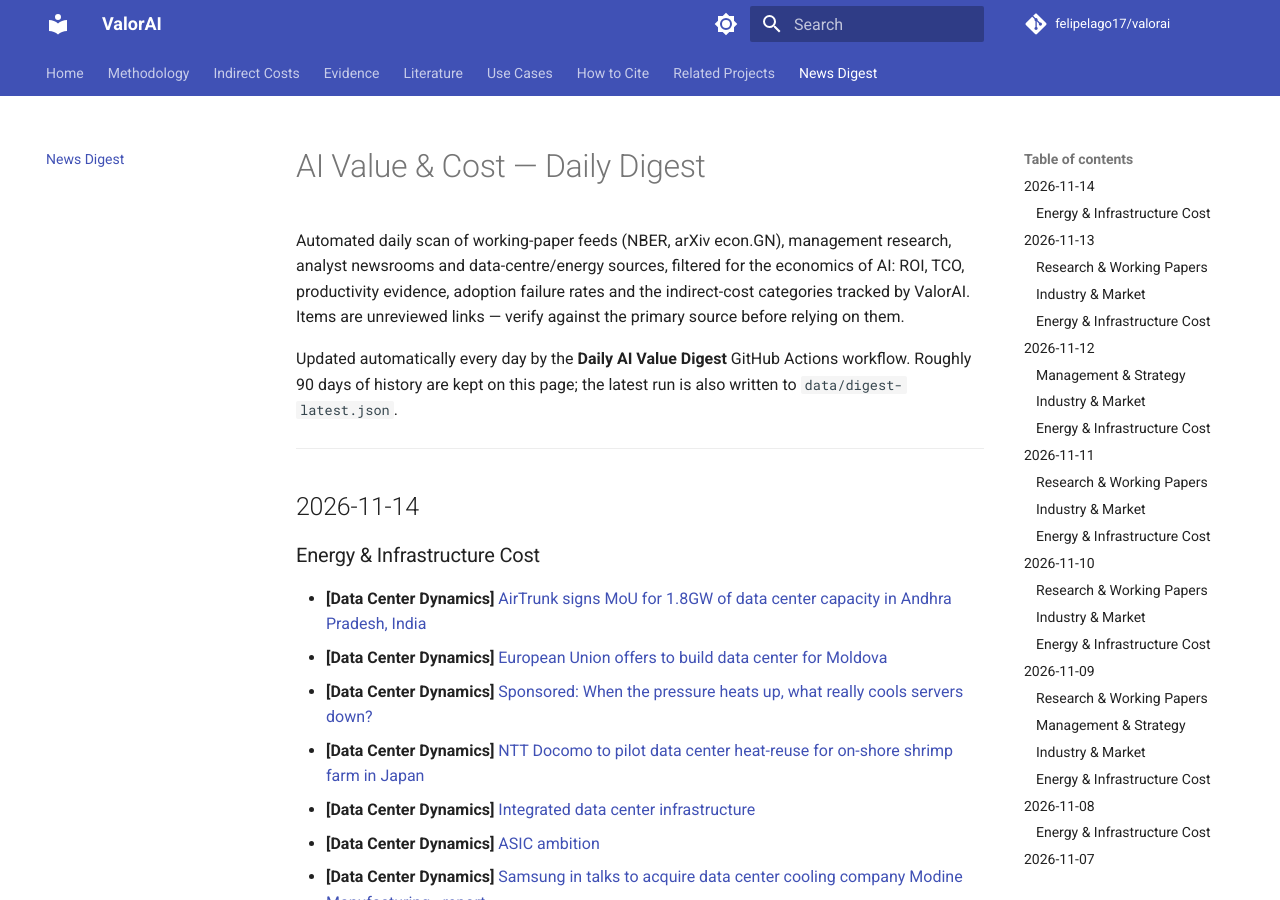
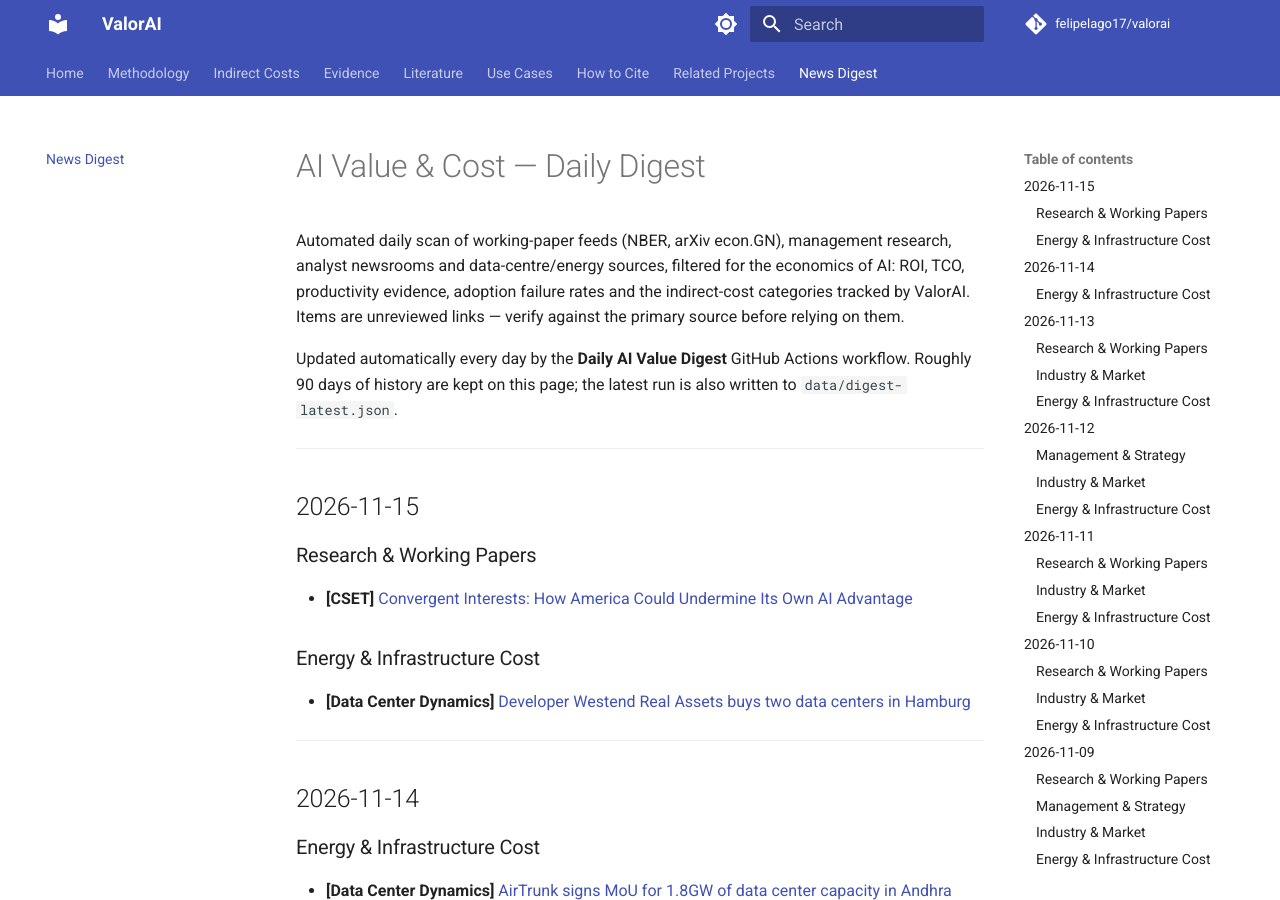
Before and after one commit to felipelago17/valorai, an MkDocs documentation site: the page built from docs/news/digest.md, in a window 1280 px wide and 900 px high. Built offline with MkDocs 1.6.1 and Material for MkDocs 9.7.7, drawn with Linux system fonts in a browser that asks for light colours; comment, search, counter and statistics services are not loaded.

Commit message:
chore: daily digest 2026-11-15

```diff
--- a/docs/news/digest.md
+++ b/docs/news/digest.md
@@ -9,6 +9,18 @@ Roughly 90 days of history are kept on this page; the latest run is also written
 ---
 
 <!-- DIGEST_START -->
+## 2026-11-15
+
+### Research & Working Papers
+
+- **[CSET]** [Convergent Interests: How America Could Undermine Its Own AI Advantage](https://cset.georgetown.edu/article/convergent-interests-how-america-could-undermine-its-own-ai-advantage/)
+
+### Energy & Infrastructure Cost
+
+- **[Data Center Dynamics]** [Developer Westend Real Assets buys two data centers in Hamburg](https://www.datacenterdynamics.com/en/news/developer-westend-real-assets-buys-two-data-centers-in-hamburg/)
+
+---
+
 ## 2026-11-14
 
 ### Energy & Infrastructure Cost
```
Also changed, not shown: 2 other files.
